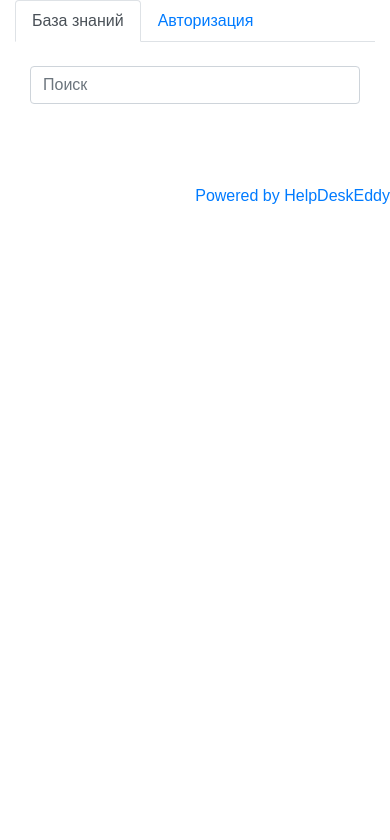
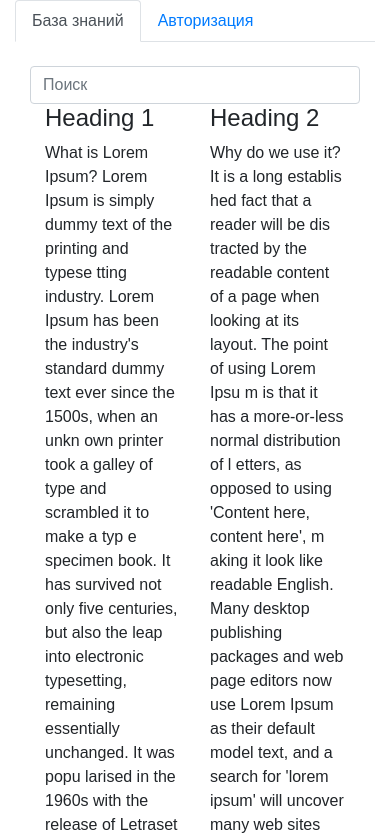
Before and after one commit to Aratep/iframe-content, a React (Create React App) app: page / in a window 390 px wide. Shown: the top 840 px of the page. Built offline with nearby package versions, Linux system fonts and the light colour scheme.

Commit message:
modal responsive content

```diff
--- a/public/css/style.css
+++ b/public/css/style.css
@@ -27,3 +27,21 @@
     float: right;
     margin-top:80px
 }
+
+
+@media screen and (max-width: 600px) {
+    /*.heading-text {font-size:20px}*/
+    .btn-size {font-size: 12px !important}
+
+}
+@media screen and (max-width: 300px) {
+    .heading-text {font-size:20px}
+    .btn-size {font-size: 12px !important; padding-left: 0; padding-right:0}
+
+}
+/*.btn-size {font-size:15px !important;}*/
+
+h5{
+    font-size: 1.0em;
+    font-weight: 700;
+}
--- a/src/components/knowledge-base/KnowledgeBase.js
+++ b/src/components/knowledge-base/KnowledgeBase.js
@@ -10,6 +10,41 @@ class KnowledgeBase extends Component {
                         <div className="input-group">
                             <input type="text" className="form-control" placeholder="Поиск"/>
                         </div>
+                        <div className="container-fluid">
+                            <div className="row">
+                                <div className="col ">
+                                    <h4>Heading 1</h4>
+                                    What is Lorem Ipsum?
+                                    Lorem Ipsum is simply dummy text of the printing and typese
+                                    tting industry. Lorem Ipsum has been the industry's
+                                    standard dummy text ever since the 1500s, when an unkn
+                                    own printer took a galley of type and scrambled it to make a typ
+                                    e specimen book. It has survived not only five centuries, but also the
+                                    leap into electronic typesetting, remaining essentially unchanged. It was popu
+                                    larised in the 1960s with the release of Letraset sheets containing Lorem Ipsu
+                                    m passages, and more recently with desktop publishing software like Aldus PageMak
+                                    er including versions of Lorem Ipsum
+                                </div>
+                                <div className="col ">
+                                    <h4>Heading 2</h4>
+                                    Why do we use it?
+                                    It is a long establis
+                                    hed fact that a reader will be dis
+                                    tracted by the readable content of a page when
+                                    looking at its layout. The point of using Lorem Ipsu
+                                    m is that it has a more-or-less normal distribution of l
+                                    etters, as opposed to using 'Content here, content here', m
+                                    aking it look like readable English. Many desktop publishing
+                                    packages and web page editors now use Lorem Ipsum as their
+                                    default model text, and a search for 'lorem ipsum' will
+                                    uncover many web sites still in their infancy. Various versions
+                                    have evolved over the years, sometimes by accident, sometimes on purpose
+                                    (injected humour and the like).
+
+
+                                </div>
+                            </div>
+                        </div>
                     </div>
                 </div>
 
--- a/src/components/login/LoginTemplate.js
+++ b/src/components/login/LoginTemplate.js
@@ -14,7 +14,7 @@ class LoginTemplate extends Component {
             <div className="">
                 <div className="">
                     <span className='heading-text'>
-                        Вход в систему
+                        <h5>Вход в систему</h5>
                     </span>
                     <form onSubmit={handleSubmit}>
                         <p className='validation-error'>
@@ -53,13 +53,13 @@ class LoginTemplate extends Component {
                         </span>
                         <div className="form-buttons">
                             <span className="btn-group">
-                                <Link to='/registration' className="btn btn-danger ">
+                                <Link to='/registration' className="btn btn-danger btn-size">
                                     РЕГИСТРАЦИЯ
                                 </Link>
                             </span>
                             <span className="btn-group">
                                 <input
-                                    className="btn btn-primary"
+                                    className="btn btn-primary btn-size"
                                     type="submit" value="ВОЙТИ"/>
                             </span>
                         </div>
--- a/src/components/registration/RegistrationTemplate.js
+++ b/src/components/registration/RegistrationTemplate.js
@@ -16,8 +16,8 @@ class RegisterTemplate extends Component {
         return (
             <div className="container">
                 <div className="custom-row">
-                     <span className='heading-text'>
-                       Регистрация
+                    <span className='heading-text display-4  text-xs-center p-b-1 m-b-1'>
+                        <h5>Регистрация</h5>
                     </span>
                     <form onSubmit={handleSubmit} autoComplete='on'>
                         <p className='validation-error'>
@@ -90,13 +90,13 @@ class RegisterTemplate extends Component {
                         </div>
                         <div className="form-buttons">
                              <span>
-                                <Link className='btn btn-danger' to='/login'>
+                                <Link className='btn btn-danger btn-size' to='/login'>
                                     НАЗАД
                                 </Link>
                             </span>
                             <span className="">
                                 <input
-                                    className="btn btn-primary"
+                                    className="btn btn-primary btn-size"
                                     type="submit" value="ЗАРЕГИСТРИРОВАТЬСЯ"/>
                             </span>
                         </div>
--- a/src/components/reset/ResetTemplate.js
+++ b/src/components/reset/ResetTemplate.js
@@ -12,8 +12,8 @@ class ResetTemplate extends Component {
         return (
             <div className="">
                 <div className="">
-                    <span className='heading-text'>
-                       Восстановление
+                    <span className='heading-text '>
+                       <h5>Восстановление</h5>
                     </span>
                     <form onSubmit={handleSubmit}>
                         <p className='validation-error'>
@@ -34,13 +34,13 @@ class ResetTemplate extends Component {
                         </div>
                         <div className="form-buttons">
                             <span className="">
-                                <Link to='/login' className="btn btn-primary ">
+                                <Link to='/login' className="btn btn-primary btn-size">
                                     НАЗАД
                                 </Link>
                             </span>
                             <span className="">
                                 <input
-                                    className="btn btn-danger "
+                                    className="btn btn-danger btn-size"
                                     type="submit"
                                     value="ВОССТАНОВИТЬ"/>
                             </span>
```
Also changed, not shown: 1 other file (tests, documents, lock files or other folders).
